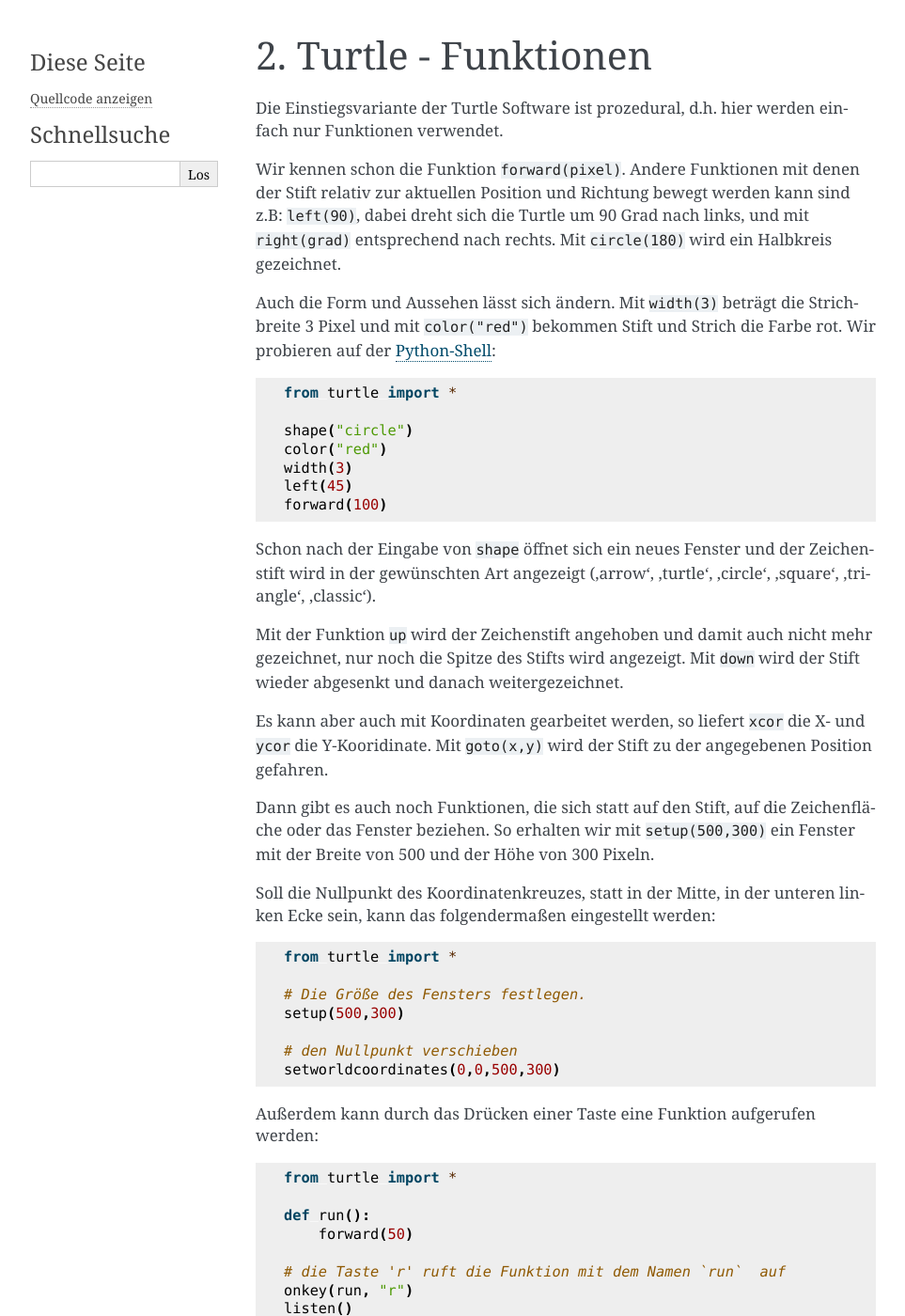
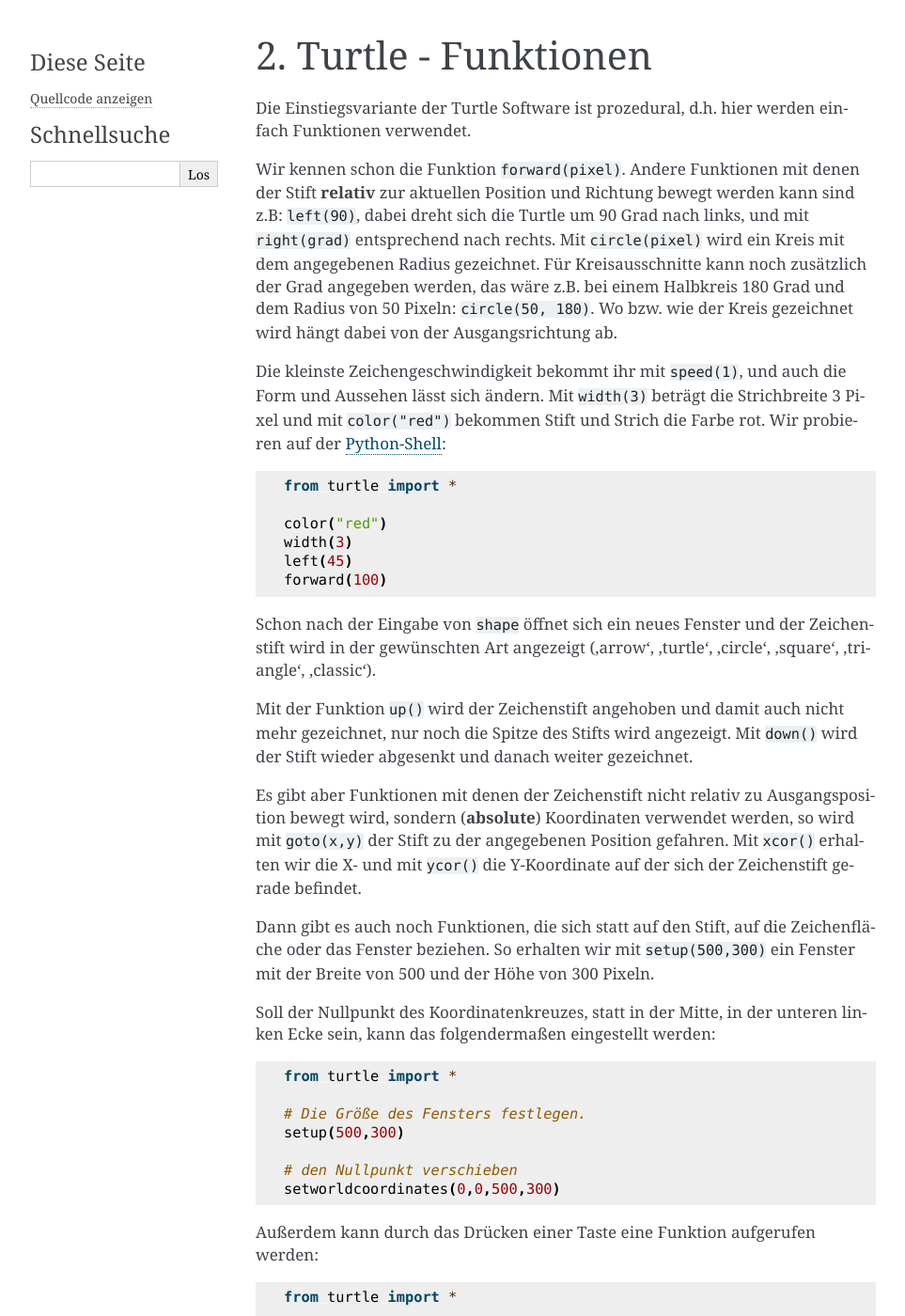
Before and after one commit to gerpark/pyworkshop, a Sphinx documentation site: the page built from docs/source/turtle/tfunktionen.rst, in a window 1280 px wide and 1400 px high. Shown: the whole window at 94% size, without its empty margins (148-1111 px from the left). Built offline with Sphinx 7.4.7, drawn with Linux system fonts in a browser that asks for light colours.

Commit message:
2.01 Turtle Funktionen

```diff
--- a/docs/source/index.rst
+++ b/docs/source/index.rst
@@ -13,7 +13,7 @@ von Gerhard Sachs
 
 Dieses Dokument wird kontinuierlich weiterbearbeitet.
 
-Version 1.99 vom 30. Oktober 2022
+Version 2.01 vom 1. November 2022
 
 Und hier noch ein Link mit ein bisschen was zu `Python, dem Workshop und mir <http://www.ortrun-dieterich.de/workshop.html>`_ .
 
--- a/docs/source/turtle/tfunktionen.rst
+++ b/docs/source/turtle/tfunktionen.rst
@@ -6,14 +6,19 @@ Turtle - Funktionen
 ###################
 
 Die Einstiegsvariante der Turtle Software ist prozedural,
-d.h. hier werden einfach nur Funktionen verwendet.
+d.h. hier werden einfach Funktionen verwendet.
 
-Wir kennen schon die Funktion ``forward(pixel)``. Andere Funktionen mit denen der Stift relativ zur aktuellen Position und Richtung bewegt werden kann sind z.B:
+Wir kennen schon die Funktion ``forward(pixel)``. Andere Funktionen mit denen der Stift **relativ**
+zur aktuellen Position und Richtung bewegt werden kann sind z.B:
 ``left(90)``, dabei dreht sich die Turtle um 90 Grad nach links,
 und mit ``right(grad)`` entsprechend nach rechts.
-Mit ``circle(180)`` wird ein Halbkreis gezeichnet.
+Mit ``circle(pixel)`` wird ein Kreis mit dem angegebenen Radius gezeichnet.
+Für Kreisausschnitte kann noch zusätzlich der Grad angegeben werden, das wäre
+z.B. bei einem Halbkreis 180 Grad und dem Radius von 50 Pixeln: ``circle(50, 180)``.
+Wo bzw. wie der Kreis gezeichnet wird hängt dabei von der Ausgangsrichtung ab.
 
-Auch die Form und Aussehen lässt sich ändern.
+Die kleinste Zeichengeschwindigkeit bekommt ihr mit ``speed(1)``,
+und auch die Form und Aussehen lässt sich ändern.
 Mit ``width(3)`` beträgt die Strichbreite 3 Pixel und mit
 ``color("red")`` bekommen Stift und Strich die Farbe rot.
 Wir probieren auf der :ref:`Python-Shell<python-shell>`:
@@ -22,28 +27,30 @@ Wir probieren auf der :ref:`Python-Shell<python-shell>`:
 
     from turtle import *
 
-    shape("circle")
     color("red")
     width(3)
     left(45)
     forward(100)
 
 
-Schon nach der Eingabe von  ``shape`` öffnet sich ein neues Fenster und der Zeichenstift wird in der gewünschten Art angezeigt
-('arrow', 'turtle', 'circle', 'square', 'triangle', 'classic').
+Schon nach der Eingabe von ``shape`` öffnet sich ein neues Fenster und der Zeichenstift wird in der
+gewünschten Art angezeigt ('arrow', 'turtle', 'circle', 'square', 'triangle', 'classic').
 
-Mit der Funktion ``up`` wird der Zeichenstift angehoben und damit auch nicht
+Mit der Funktion ``up()`` wird der Zeichenstift angehoben und damit auch nicht
 mehr gezeichnet, nur noch die Spitze des Stifts wird angezeigt.
-Mit ``down``  wird der Stift wieder abgesenkt und danach weitergezeichnet.
+Mit ``down()``  wird der Stift wieder abgesenkt und danach weiter gezeichnet.
 
-Es kann aber auch mit Koordinaten gearbeitet werden, so liefert ``xcor`` die X-
-und ``ycor`` die Y-Kooridinate. Mit ``goto(x,y)`` wird der Stift zu der angegebenen
-Position gefahren.
+Es gibt aber Funktionen mit denen der Zeichenstift nicht relativ zu Ausgangsposition
+bewegt wird, sondern (**absolute**) Koordinaten verwendet werden, so wird mit ``goto(x,y)``
+der Stift zu der angegebenen Position gefahren.
+Mit ``xcor()`` erhalten wir die X- und mit ``ycor()`` die Y-Koordinate auf der
+sich der Zeichenstift gerade befindet.
 
 Dann gibt es auch noch Funktionen, die sich statt auf den Stift, auf die Zeichenfläche
-oder das Fenster beziehen. So erhalten wir mit ``setup(500,300)`` ein Fenster mit der Breite von 500 und der Höhe von 300 Pixeln.
+oder das Fenster beziehen. So erhalten wir mit ``setup(500,300)`` ein Fenster mit der Breite
+von 500 und der Höhe von 300 Pixeln.
 
-Soll die Nullpunkt des Koordinatenkreuzes, statt in der Mitte, in der
+Soll der Nullpunkt des Koordinatenkreuzes, statt in der Mitte, in der
 unteren linken Ecke sein, kann das folgendermaßen eingestellt werden:
 
 .. code:: python
```
